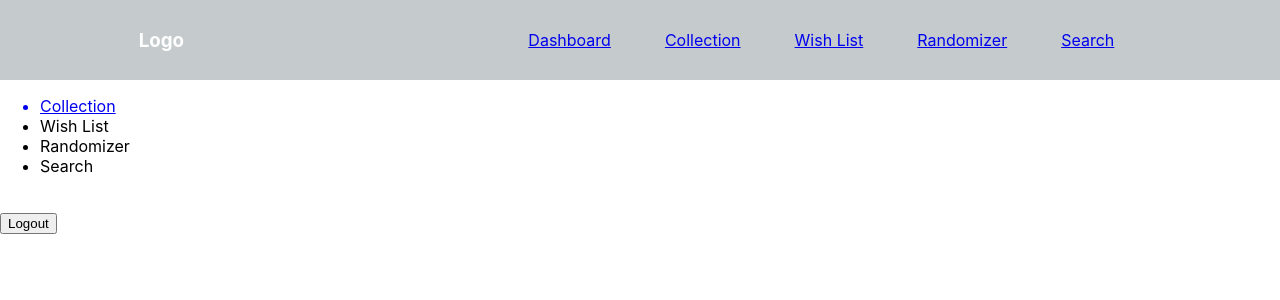
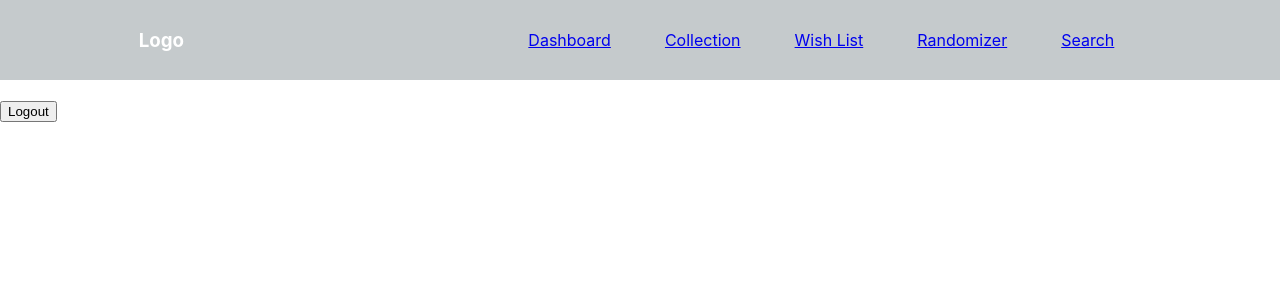
Before and after one commit to debersole81/audiophile, a React (Create React App) app: page /dashboard in a window 1280 px wide. Shown: the top 300 px of the page. Built offline with nearby package versions, Linux system fonts and the light colour scheme.

Commit message:
Removed list elements for components from return statement

```diff
--- a/src/components/Dashboard.js
+++ b/src/components/Dashboard.js
@@ -18,12 +18,6 @@ function Dashboard (props) {
     return(
         <div>
             <Nav />
-            <ul>
-                <Link to="/dashboard/collection"><li>Collection</li></Link>
-                <li>Wish List</li>
-                <li>Randomizer</li>
-                <li>Search</li>
-            </ul>
             <Switch>
                 <Route exact path="/dashboard/collection" component={Collection} />
                 <Route exact path="/dashboard/wishlist" component={WishList} />
```
